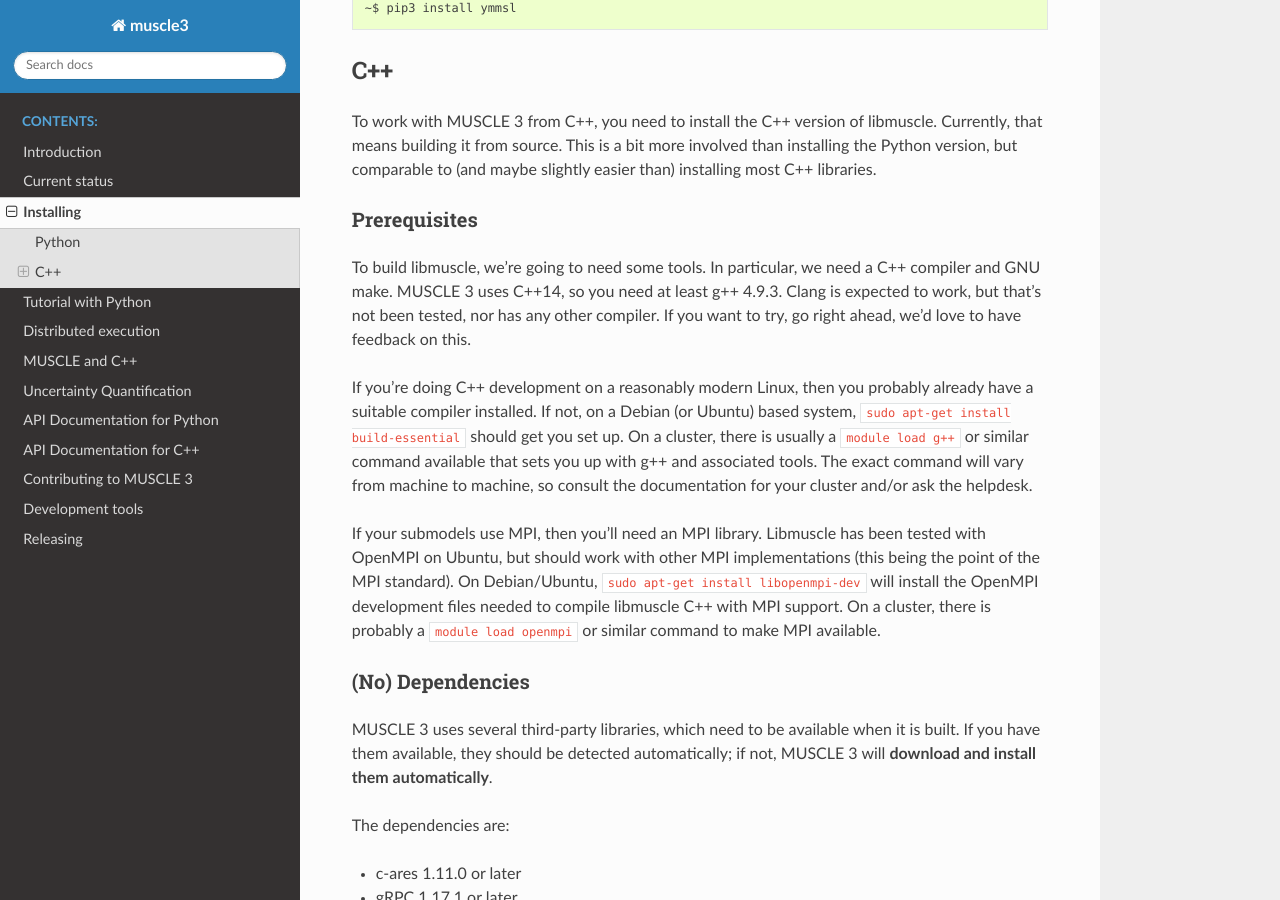
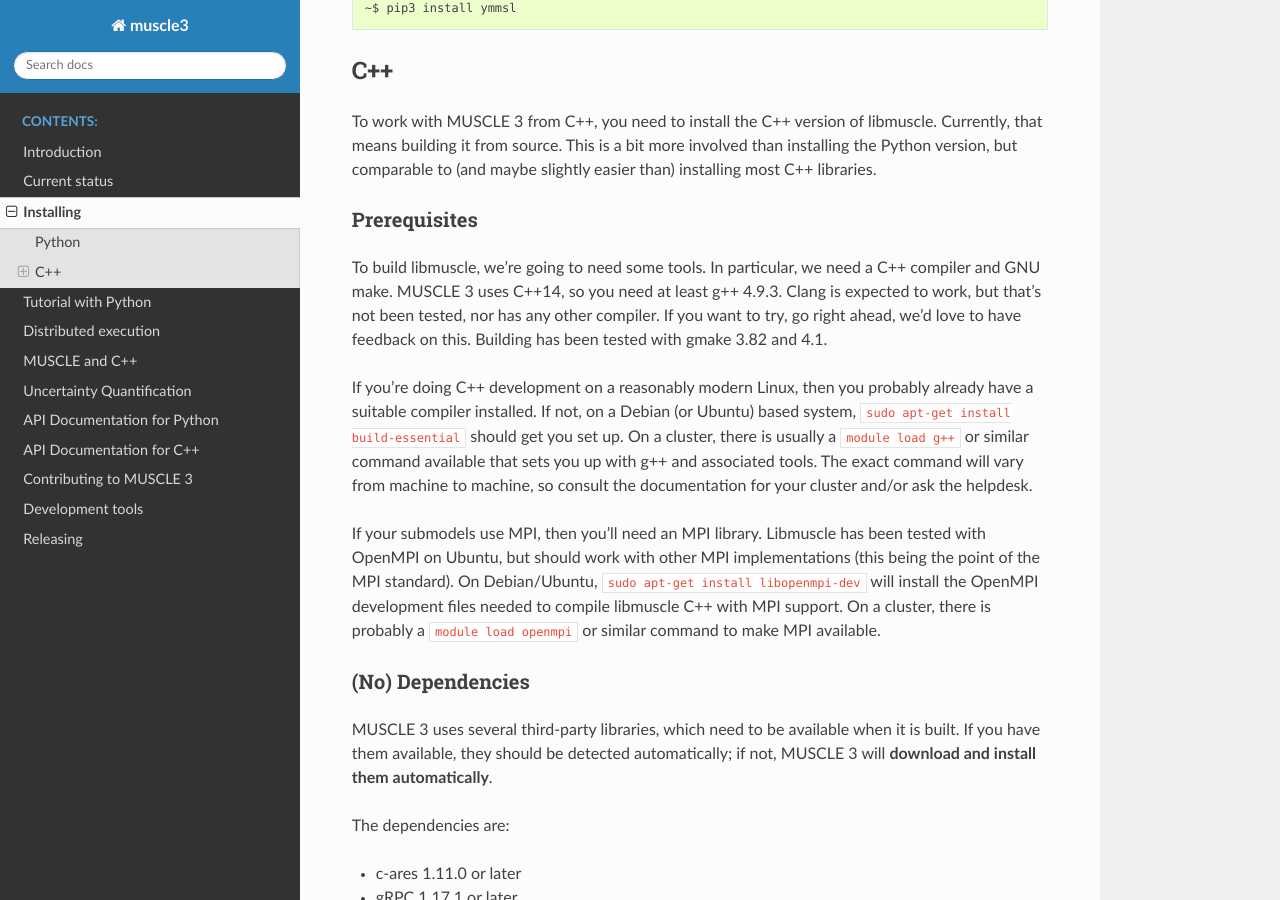
Before and after one commit to multiscale/muscle3, a Sphinx documentation site: the page built from docs/source/installing.rst, in a window 1280 px wide and 900 px high, scrolled down 882 px. Built offline with Sphinx 7.4.7 and the Read the Docs theme 2.0.0, drawn with Linux system fonts in a browser that asks for light colours.

Commit message:
Add gmake version number to installation instructions

```diff
--- a/docs/source/installing.rst
+++ b/docs/source/installing.rst
@@ -57,7 +57,7 @@
 compiler and GNU make. MUSCLE 3 uses C++14, so you need at least g++ 4.9.3.
 Clang is expected to work, but that's not been tested, nor has any other
 compiler. If you want to try, go right ahead, we'd love to have feedback on
-this.
+this. Building has been tested with gmake 3.82 and 4.1.
 
 If you're doing C++ development on a reasonably modern Linux, then you probably
 already have a suitable compiler installed. If not, on a Debian (or Ubuntu)
```
